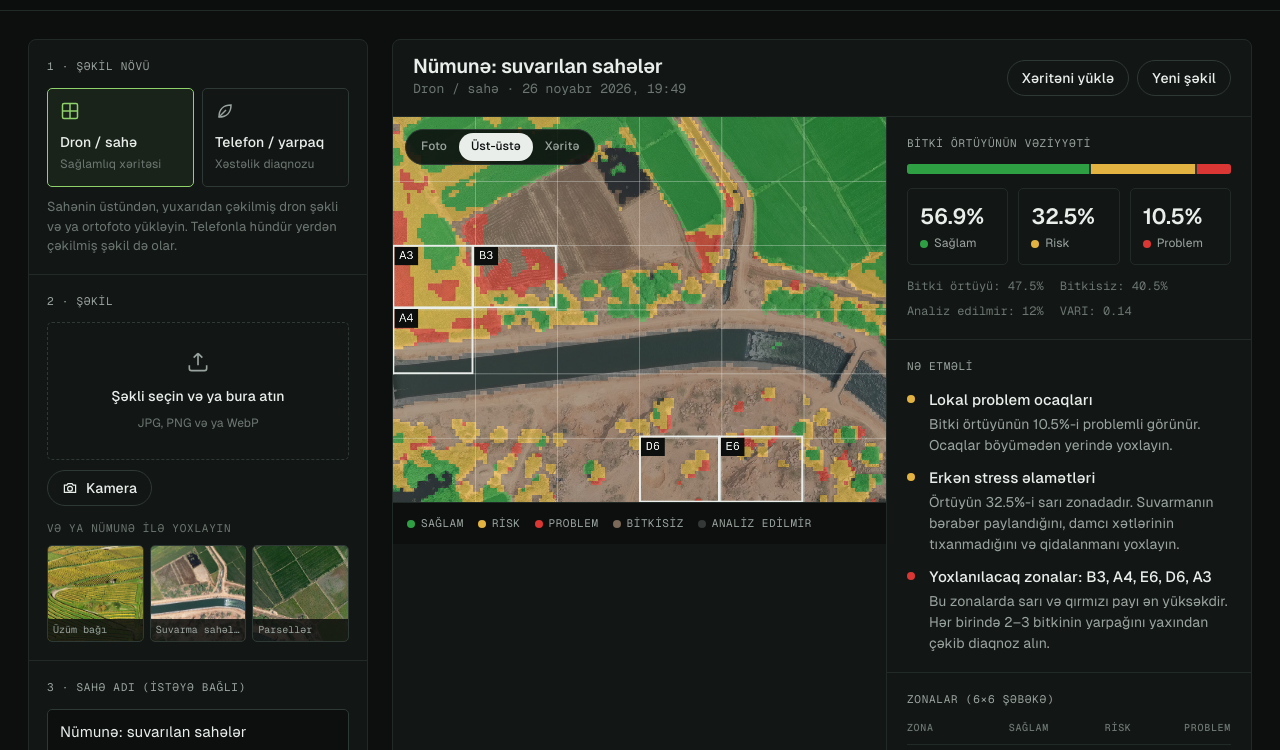
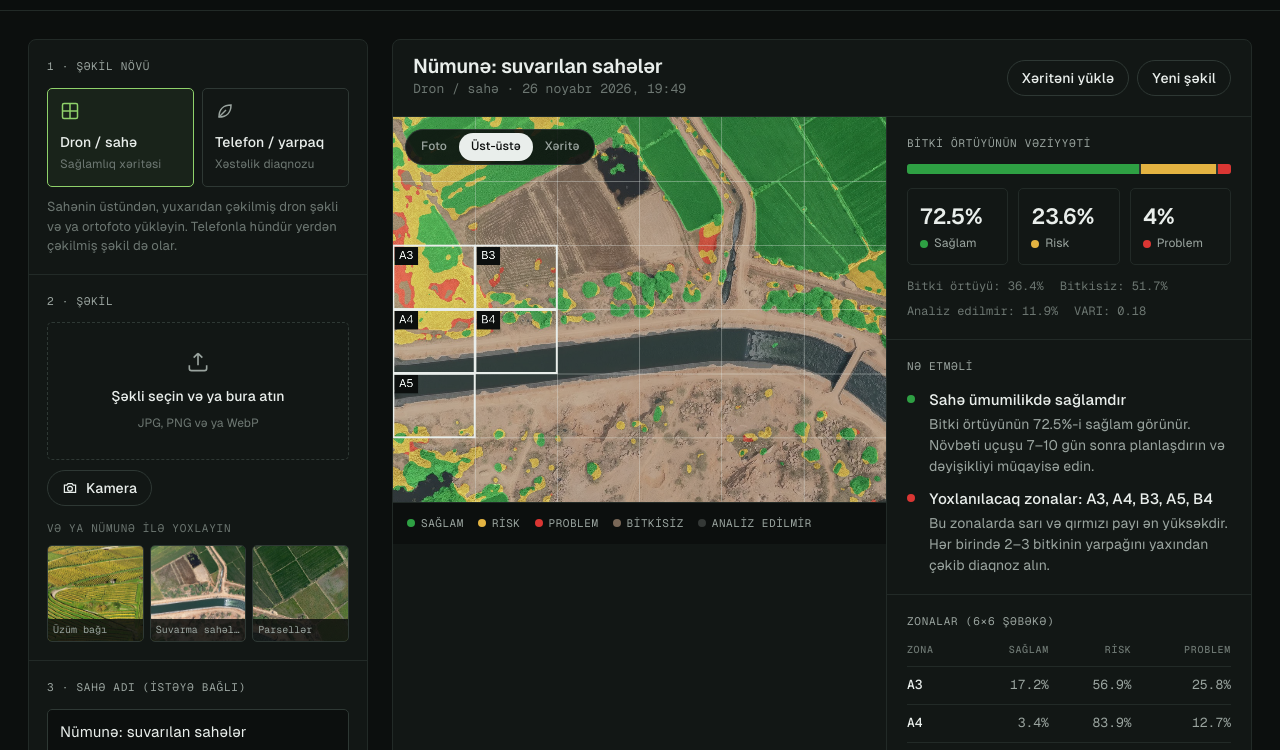
Before and after one commit to luvwincii/visionx_ai, a plain HTML site: page web/app/index.html in a window 1280 px wide. Both pictures are taken after a click on the button "Suvarma sahələri". Shown: the part 50-800 px from the top of the page. Drawn offline with Linux system fonts and the light colour scheme.

Commit message:
Per-pixel health map instead of blocks; guard non top-down photos
- fieldmap: analyse every pixel (ExG vegetation, VARI health weighted by
  foliage strength, small separable blur), shade colours with photo
  brightness; no more blocky map
- advice: warn when the photo is not top-down or has no vegetation
- refresh app screenshot, bump service worker cache

Co-Authored-By: Claude Opus 5.5 <noreply@anthropic.com>
Claude-Session: https://claude.ai/code/session_01NMfLipckw1MHq17ATdZjiP

```diff
--- a/web/app/app.js
+++ b/web/app/app.js
@@ -130,11 +130,11 @@ async function run(img, source) {
     if (state.mode === 'field') {
       showLoading('Sağlamlıq xəritəsi hesablanır…');
       await new Promise((r) => setTimeout(r, 30));
-      const res = analyzeField(img, { maxSide: 1400, blocksAcross: 140 });
+      const res = analyzeField(img, { maxSide: 1400 });
       const photo = canvasFrom(img, 1400);
       const rec = {
         id: newId(), date: Date.now(), mode: 'field', name: name || 'Adsız sahə', source,
-        photo: photo.toDataURL('image/jpeg', 0.82), map: res.map.toDataURL('image/png'),
+        photo: photo.toDataURL('image/jpeg', 0.82), map: res.map.toDataURL('image/jpeg', 0.9),
         stats: res.stats, hot: res.hot, zones: res.zones, grid: res.grid,
       };
       await renderField(rec);
@@ -172,7 +172,7 @@ async function renderField(rec) {
   const [photo, map] = await Promise.all([loadImage(rec.photo), loadImage(rec.map)]);
   const s = rec.stats;
   const advice = fieldAdvice(s, rec.hot);
-  const ranked = [...rec.zones].filter((z) => z.veg >= 4).sort((a, b) => b.score - a.score).slice(0, 6);
+  const ranked = [...rec.zones].filter((z) => z.veg >= 10).sort((a, b) => b.score - a.score).slice(0, 6);
   const r = $('[data-result]');
   r.hidden = false; $('[data-empty]').hidden = true;
   r.innerHTML = `
@@ -228,7 +228,7 @@ async function renderField(rec) {
     ctx.imageSmoothingEnabled = true;
     if (layer !== 'map') ctx.drawImage(photo, 0, 0, canvas.width, canvas.height);
     if (layer !== 'photo') {
-      ctx.imageSmoothingEnabled = false;
+      ctx.imageSmoothingEnabled = true;
       ctx.globalAlpha = layer === 'overlay' ? 0.62 : 1;
       ctx.drawImage(map, 0, 0, canvas.width, canvas.height);
       ctx.globalAlpha = 1;
--- a/web/app/knowledge.js
+++ b/web/app/knowledge.js
@@ -182,6 +182,13 @@ export const GENERAL_NOTE = 'Bu, ilkin AI qiymətləndirməsidir. Kimyəvi prepa
 // Field (drone) advice by share of the map
 export function fieldAdvice(stats, hot) {
   const out = [];
+  // Guard: the method needs a top-down view of a field
+  if (stats.vegCover < 5) {
+    return [{ s: 1, t: 'Şəkildə bitki örtüyü demək olar ki, yoxdur', d: 'Bu şəkildən sahənin vəziyyətini qiymətləndirmək olmur. Şəkli sahənin üstündən, yuxarıdan çəkin. Sahə yeni əkilibsə, xəritə cücərtilər böyüdükcə məlumatlı olacaq. Tək yarpağı yoxlamaq üçün "Telefon / yarpaq" rejimini seçin.' }];
+  }
+  if (stats.void >= 35) {
+    out.push({ s: 1, t: 'Şəkil yuxarıdan çəkilməyib', d: `Şəklin ${stats.void}%-i səma, su, kölgə və ya yoldur. Yandan çəkilmiş şəkildə rənglər etibarlı deyil. Ən dəqiq nəticə üçün dronla, sahənin düz üstündən çəkin.` });
+  }
   if (stats.vegCover < 15) {
     out.push({ s: 1, t: 'Şəkildə bitki örtüyü azdır', d: 'Şəkil sahənin üstündən, yuxarıdan çəkilməlidir. Sahə yeni əkilibsə, xəritə cücərtilər böyüdükcə daha informativ olacaq.' });
   }
--- a/web/app/sw.js
+++ b/web/app/sw.js
@@ -1,5 +1,5 @@
 // VisionX offline cache: app shell + model are cached after the first visit.
-const CACHE = 'visionx-v1';
+const CACHE = 'visionx-v2';
 const SHELL = [
   './', './index.html', './app.js', './classifier.js', './knowledge.js', './store.js', './manifest.webmanifest',
   '../assets/css/base.css', '../assets/css/app.css', '../assets/js/fieldmap.js', '../assets/img/favicon.svg',
--- a/web/assets/css/site.css
+++ b/web/assets/css/site.css
@@ -36,7 +36,7 @@
 .compare{position:relative;margin:0;border-radius:var(--radius);overflow:hidden;border:1px solid var(--line-2);background:var(--surface);aspect-ratio:1440/954;touch-action:pan-y;user-select:none;-webkit-user-select:none}
 .compare__photo,.compare__map canvas{position:absolute;inset:0;width:100%;height:100%;object-fit:cover}
 .compare__map{position:absolute;inset:0;clip-path:inset(0 0 0 var(--pos,50%))}
-.compare__map canvas{image-rendering:pixelated}
+.compare__map canvas{image-rendering:auto}
 .compare__label{position:absolute;top:12px;z-index:3;padding:5px 9px;border-radius:4px;background:rgba(12,15,14,.86);font-family:var(--mono);font-size:11px;letter-spacing:.07em;text-transform:uppercase;color:var(--text);pointer-events:none}
 .compare__label--l{left:12px}.compare__label--r{right:12px}
 .compare__handle{position:absolute;top:0;bottom:0;left:var(--pos,50%);width:2px;margin-left:-1px;background:var(--text);z-index:2;pointer-events:none}
@@ -90,7 +90,7 @@
 .step__media{margin:0;position:relative;border-radius:var(--radius);overflow:hidden;border:1px solid var(--line-2);background:var(--surface)}
 .step__media img{width:100%;height:auto}
 .step__media--map{aspect-ratio:1280/1000}
-.step__media--map canvas{width:100%;height:100%;object-fit:cover;image-rendering:pixelated}
+.step__media--map canvas{width:100%;height:100%;object-fit:cover;image-rendering:auto}
 .step__media--shot{background:var(--surface-2)}
 
 /* MODES */
--- a/web/assets/js/fieldmap.js
+++ b/web/assets/js/fieldmap.js
@@ -1,8 +1,15 @@
 // VisionX field health map — works on ordinary RGB photos (drone or phone, top-down).
-// Per pixel: vegetation via normalised Excess Green (ExG), health via VARI
-// (Visible Atmospherically Resistant Index). Pixels are aggregated into blocks,
-// smoothed 3x3, then each block gets one class:
-//   0 healthy (green) · 1 risk (yellow) · 2 problem (red) · 3 bare soil · 4 not analysed (water, shadow, roads, roofs)
+//
+// Every pixel is analysed (no blocks):
+//   1. Masks: water, deep shadow and grey surfaces (roads, roofs) are "not analysed".
+//   2. Vegetation: normalised Excess Green, ExG = (2G − R − B) / (R + G + B).
+//      Green and yellowing leaves score high, brown soil scores ~0.
+//   3. Health of vegetation: VARI = (G − R) / (G + R − B). Dense green canopy is
+//      high; yellowing, browning or wilting leaves drop towards 0 and below.
+//   4. A small blur (a few pixels) turns single-pixel noise into a local reading,
+//      then each pixel gets a class:
+//        0 healthy (green) · 1 risk (yellow) · 2 problem (red) · 3 bare soil · 4 not analysed
+//   5. The map is shaded with the photo's own brightness, so rows and canopy stay visible.
 
 export const CLASS = { OK: 0, RISK: 1, BAD: 2, SOIL: 3, VOID: 4 };
 export const PALETTE = [
@@ -14,12 +21,13 @@ export const PALETTE = [
 ];
 
 const DEFAULTS = {
-  maxSide: 960,      // analysis resolution
-  blocksAcross: 110, // block grid density along the longest side
-  tHealthy: 0.07,    // VARI >= -> healthy
-  tRisk: -0.01,      // VARI >= -> risk, else problem
-  minVegFrac: 0.18,  // block needs this share of vegetation pixels to be graded
-  zoneGrid: 6,       // zones for the report (6 x 6, labelled A1..F6)
+  maxSide: 1400,     // analysis resolution (longest side, px)
+  radius: null,      // blur radius in px; default ≈ longest side / 350
+  tHealthy: 0.07,    // local VARI >= → healthy
+  tRisk: -0.01,      // local VARI >= → risk, else problem
+  minVegFrac: 0.2,   // local (weighted) vegetation share needed to grade a pixel
+  shade: true,       // modulate colours with photo brightness
+  zoneGrid: 6,       // zones for the report (6 × 6, labelled A1..F6)
 };
 
 export function imageToCanvas(img, maxSide) {
@@ -34,116 +42,115 @@ export function imageToCanvas(img, maxSide) {
   return c;
 }
 
+// Separable box blur with running sums, applied twice (close to a Gaussian).
+function blur(src, W, H, r) {
+  const tmp = new Float32Array(W * H), out = new Float32Array(W * H);
+  const pass = (a, b) => {
+    const n = 2 * r + 1;
+    for (let y = 0; y < H; y++) {           // horizontal
+      const o = y * W; let acc = 0;
+      for (let x = -r; x <= r; x++) acc += a[o + Math.min(W - 1, Math.max(0, x))];
+      for (let x = 0; x < W; x++) {
+        tmp[o + x] = acc / n;
+        acc += a[o + Math.min(W - 1, x + r + 1)] - a[o + Math.max(0, x - r)];
+      }
+    }
+    for (let x = 0; x < W; x++) {           // vertical
+      let acc = 0;
+      for (let y = -r; y <= r; y++) acc += tmp[Math.min(H - 1, Math.max(0, y)) * W + x];
+      for (let y = 0; y < H; y++) {
+        b[y * W + x] = acc / n;
+        acc += tmp[Math.min(H - 1, y + r + 1) * W + x] - tmp[Math.max(0, y - r) * W + x];
+      }
+    }
+  };
+  pass(src, out);
+  pass(out, out);
+  return out;
+}
+
 export function analyzeField(img, opts = {}) {
   const o = { ...DEFAULTS, ...opts };
   const src = imageToCanvas(img, o.maxSide);
-  const W = src.width, H = src.height;
+  const W = src.width, H = src.height, N = W * H;
   const px = src.getContext('2d').getImageData(0, 0, W, H).data;
-  const bs = Math.max(4, Math.round(Math.max(W, H) / o.blocksAcross));
-  const wb = Math.floor(W / bs), hb = Math.floor(H / bs);
-  const nb = wb * hb;
-  const vegCnt = new Float32Array(nb), varSum = new Float32Array(nb), invCnt = new Float32Array(nb);
+  const r = o.radius ?? Math.max(1, Math.round(Math.max(W, H) / 350));
 
-  for (let y = 0; y < hb * bs; y++) {
-    const by = (y / bs) | 0;
-    for (let x = 0; x < wb * bs; x++) {
-      const i = (y * W + x) * 4;
-      const r = px[i] / 255, g = px[i + 1] / 255, b = px[i + 2] / 255;
-      const s = r + g + b + 1e-6;
-      const mx = Math.max(r, g, b), mn = Math.min(r, g, b);
-      const water = (b >= 0.88 * g && g >= 0.95 * r && mx - mn < 0.25) || (b > g && b > r);
-      const dark = s < 0.2;
-      const grey = mx - mn < 0.06 && mx > 0.45;
-      const k = by * wb + ((x / bs) | 0);
-      if (water || dark || grey) { invCnt[k]++; continue; }
-      const exg = (2 * g - r - b) / s;
-      if (exg > 0.06) {
-        let vari = (g - r) / Math.max(g + r - b, 0.05);
-        vari = vari < -1 ? -1 : vari > 1 ? 1 : vari;
-        vegCnt[k]++; varSum[k] += vari;
-      }
+  const inv = new Float32Array(N), veg = new Float32Array(N), vv = new Float32Array(N), lum = new Float32Array(N);
+  for (let i = 0, p = 0; i < N; i++, p += 4) {
+    const R = px[p] / 255, G = px[p + 1] / 255, B = px[p + 2] / 255;
+    const s = R + G + B + 1e-6, mx = Math.max(R, G, B), mn = Math.min(R, G, B);
+    lum[i] = 0.299 * R + 0.587 * G + 0.114 * B;
+    const water = (B >= 0.88 * G && G >= 0.95 * R && mx - mn < 0.25) || (B > G && B > R);
+    if (water || s < 0.2 || (mx - mn < 0.06 && mx > 0.45)) { inv[i] = 1; continue; }
+    const exg = (2 * G - R - B) / s;
+    if (exg > 0.06) {
+      let v = (G - R) / Math.max(G + R - B, 0.05);
+      v = v < -1 ? -1 : v > 1 ? 1 : v;
+      // weight by how clearly the pixel is foliage: soil/leaf edge pixels count little
+      const w = Math.min(1, (exg - 0.06) / 0.12);
+      veg[i] = w; vv[i] = v * w;
     }
   }
+  const bInv = blur(inv, W, H, r), bVeg = blur(veg, W, H, r), bVV = blur(vv, W, H, r);
 
-  // 3x3 smoothing of block sums
-  const area = bs * bs;
-  const sm = (arr) => {
-    const out = new Float32Array(nb);
-    for (let y = 0; y < hb; y++) for (let x = 0; x < wb; x++) {
-      let acc = 0, n = 0;
-      for (let dy = -1; dy <= 1; dy++) for (let dx = -1; dx <= 1; dx++) {
-        const yy = y + dy, xx = x + dx;
-        if (yy < 0 || xx < 0 || yy >= hb || xx >= wb) continue;
-        const w = dx === 0 && dy === 0 ? 2 : 1;
-        acc += arr[yy * wb + xx] * w; n += w;
-      }
-      out[y * wb + x] = acc / n;
+  const cls = new Uint8Array(N);
+  const counts = [0, 0, 0, 0, 0];
+  let sumV = 0;
+  for (let i = 0; i < N; i++) {
+    let c;
+    if (bInv[i] > 0.5) c = 4;
+    else if (bVeg[i] < o.minVegFrac) c = 3;
+    else {
+      const v = bVV[i] / bVeg[i];
+      c = v >= o.tHealthy ? 0 : v >= o.tRisk ? 1 : 2;
+      sumV += v;
     }
-    return out;
-  };
-  const vegS = sm(vegCnt), varS = sm(varSum);
-
-  const cls = new Uint8Array(nb);
-  const blockVari = new Float32Array(nb);
-  for (let k = 0; k < nb; k++) {
-    if (invCnt[k] / area > 0.5) { cls[k] = 4; continue; }
-    const vf = vegS[k] / area;
-    if (vf < o.minVegFrac) { cls[k] = 3; continue; }
-    const v = varS[k] / Math.max(vegS[k], 1e-6);
-    blockVari[k] = v;
-    cls[k] = v >= o.tHealthy ? 0 : v >= o.tRisk ? 1 : 2;
+    cls[i] = c; counts[c]++;
   }
 
-  // Map canvas at the analysis resolution
+  // Render
   const map = document.createElement('canvas');
-  map.width = wb * bs; map.height = hb * bs;
-  const small = document.createElement('canvas');
-  small.width = wb; small.height = hb;
-  const sctx = small.getContext('2d');
-  const id = sctx.createImageData(wb, hb);
-  for (let k = 0; k < nb; k++) {
-    const p = PALETTE[cls[k]];
-    id.data[k * 4] = p[0]; id.data[k * 4 + 1] = p[1]; id.data[k * 4 + 2] = p[2]; id.data[k * 4 + 3] = 255;
+  map.width = W; map.height = H;
+  const mctx = map.getContext('2d');
+  const id = mctx.createImageData(W, H);
+  const d = id.data;
+  for (let i = 0, p = 0; i < N; i++, p += 4) {
+    const col = PALETTE[cls[i]];
+    const k = o.shade && cls[i] !== 4 ? 0.72 + 0.56 * Math.min(1, lum[i] * 1.6) : 1;
+    d[p] = Math.min(255, col[0] * k); d[p + 1] = Math.min(255, col[1] * k); d[p + 2] = Math.min(255, col[2] * k); d[p + 3] = 255;
   }
-  sctx.putImageData(id, 0, 0);
-  const mctx = map.getContext('2d');
-  mctx.imageSmoothingEnabled = false;
-  mctx.drawImage(small, 0, 0, map.width, map.height);
+  mctx.putImageData(id, 0, 0);
 
   // Stats
-  const counts = [0, 0, 0, 0, 0];
-  for (let k = 0; k < nb; k++) counts[cls[k]]++;
-  const vegBlocks = counts[0] + counts[1] + counts[2];
-  const pct = (n, d) => (d ? Math.round((1000 * n) / d) / 10 : 0);
-  let meanVari = 0;
-  for (let k = 0; k < nb; k++) if (cls[k] < 3) meanVari += blockVari[k];
-  meanVari = vegBlocks ? meanVari / vegBlocks : 0;
+  const vegPx = counts[0] + counts[1] + counts[2];
+  const pct = (n, dd) => (dd ? Math.round((1000 * n) / dd) / 10 : 0);
 
   // Zones (grid A1..), ranked by problem share
   const G = o.zoneGrid, zones = [];
   for (let zy = 0; zy < G; zy++) for (let zx = 0; zx < G; zx++) {
-    const x0 = Math.floor((zx * wb) / G), x1 = Math.floor(((zx + 1) * wb) / G);
-    const y0 = Math.floor((zy * hb) / G), y1 = Math.floor(((zy + 1) * hb) / G);
+    const x0 = Math.floor((zx * W) / G), x1 = Math.floor(((zx + 1) * W) / G);
+    const y0 = Math.floor((zy * H) / G), y1 = Math.floor(((zy + 1) * H) / G);
     const c = [0, 0, 0, 0, 0];
-    for (let y = y0; y < y1; y++) for (let x = x0; x < x1; x++) c[cls[y * wb + x]]++;
-    const veg = c[0] + c[1] + c[2];
+    for (let y = y0; y < y1; y++) { const row = y * W; for (let x = x0; x < x1; x++) c[cls[row + x]]++; }
+    const v = c[0] + c[1] + c[2], area = (x1 - x0) * (y1 - y0);
     zones.push({
       id: String.fromCharCode(65 + zx) + (zy + 1),
-      x0: x0 / wb, x1: x1 / wb, y0: y0 / hb, y1: y1 / hb,
-      veg, ok: pct(c[0], veg), risk: pct(c[1], veg), bad: pct(c[2], veg),
-      soil: pct(c[3], Math.max(1, (x1 - x0) * (y1 - y0))),
-      score: veg ? (c[2] * 1 + c[1] * 0.4) / veg : 0,
+      x0: x0 / W, x1: x1 / W, y0: y0 / H, y1: y1 / H,
+      veg: Math.round((100 * v) / Math.max(1, area)), // % of the zone covered by vegetation
+      ok: pct(c[0], v), risk: pct(c[1], v), bad: pct(c[2], v), soil: pct(c[3], area),
+      score: v ? (c[2] + c[1] * 0.4) / v : 0,
     });
   }
-  const hot = zones.filter((z) => z.veg >= 4 && (z.bad >= 25 || z.risk + z.bad >= 50))
+  const hot = zones.filter((z) => z.veg >= 10 && (z.bad >= 25 || z.risk + z.bad >= 50))
     .sort((a, b) => b.score - a.score).slice(0, 5);
 
   return {
     width: W, height: H, map, photo: src,
     stats: {
-      ok: pct(counts[0], vegBlocks), risk: pct(counts[1], vegBlocks), bad: pct(counts[2], vegBlocks),
-      soil: pct(counts[3], nb), void: pct(counts[4], nb), vegCover: pct(vegBlocks, nb),
-      index: Math.round(meanVari * 100) / 100,
+      ok: pct(counts[0], vegPx), risk: pct(counts[1], vegPx), bad: pct(counts[2], vegPx),
+      soil: pct(counts[3], N), void: pct(counts[4], N), vegCover: pct(vegPx, N),
+      index: vegPx ? Math.round((sumV / vegPx) * 100) / 100 : 0,
     },
     zones, hot, grid: G,
   };
--- a/web/assets/js/site.js
+++ b/web/assets/js/site.js
@@ -47,7 +47,7 @@ async function initCompare(el) {
   const canvas = $('canvas', el);
   try {
     const img = await loadImage(el.dataset.src);
-    const res = analyzeField(img, { maxSide: 1200, blocksAcross: 170 });
+    const res = analyzeField(img, { maxSide: 1440 });
     paint(canvas, res.map);
   } catch (e) { console.error(e); }
   el.classList.remove('is-loading');
@@ -81,7 +81,7 @@ $$('[data-livemap]').forEach((el) => {
     io.disconnect();
     try {
       const img = await loadImage(el.dataset.src);
-      const res = analyzeField(img, { maxSide: 1000, blocksAcross: 110 });
+      const res = analyzeField(img, { maxSide: 1280 });
       paint($('canvas', el), res.map);
     } catch (e) { console.error(e); }
   }, { rootMargin: '300px' });
```
Also changed, not shown: web/assets/img/app-result.webp.
